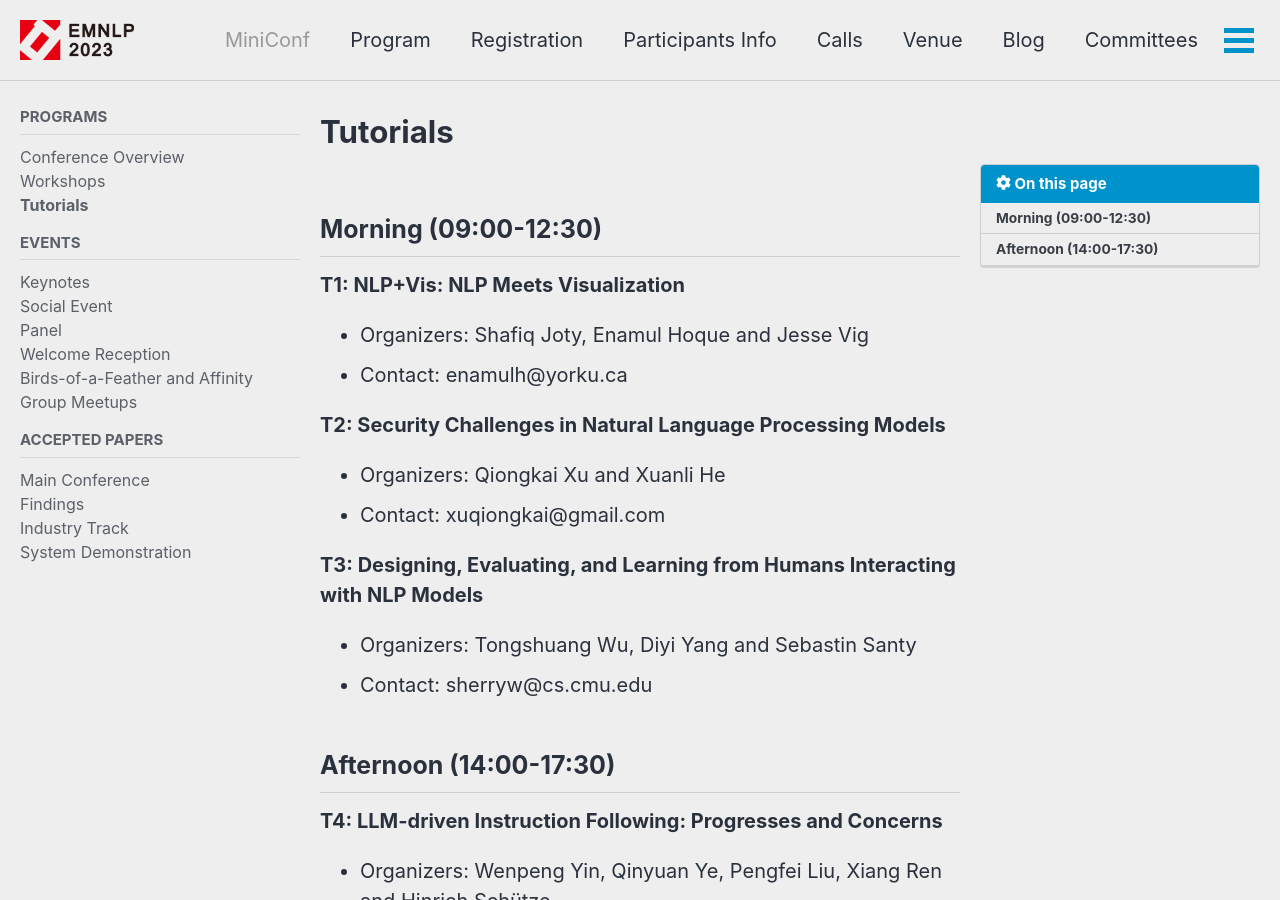
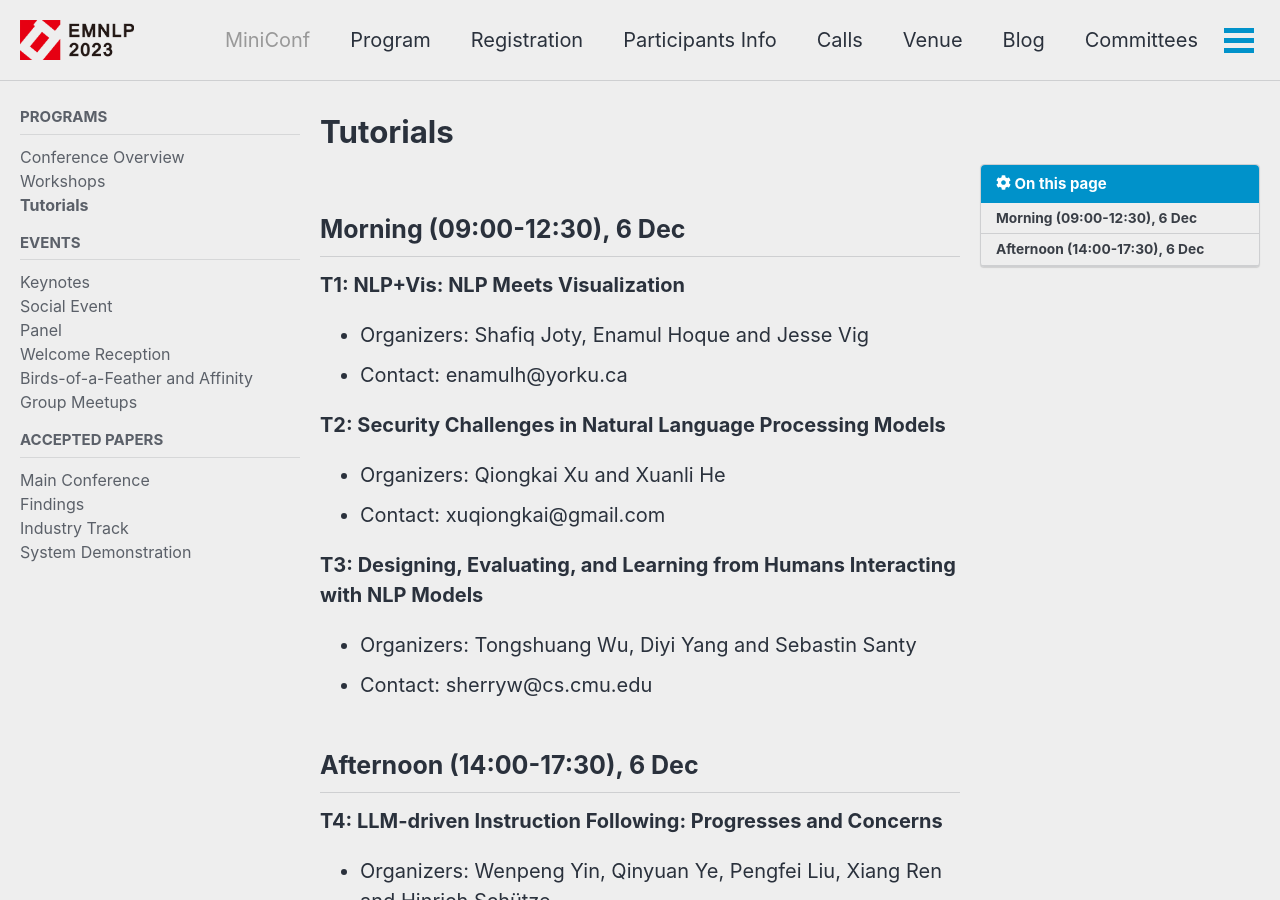
Before and after one commit to acl-org/emnlp-2023, a Jekyll site: the page built from _pages/program/tutorials.md, in a window 1280 px wide and 900 px high. Built offline with Jekyll 4.4.1, drawn with Linux system fonts in a browser that asks for light colours; cached includes are drawn as plain includes; nearby versions of some CDN libraries.

Commit message:
Update tutorials.md

```diff
--- a/_pages/program/tutorials.md
+++ b/_pages/program/tutorials.md
@@ -10,7 +10,7 @@ sidebar:
     nav: program
 ---
 
-## Morning (09:00-12:30)
+## Morning (09:00-12:30), 6 Dec
 
 **T1: NLP+Vis: NLP Meets Visualization**<br>
 
@@ -27,7 +27,7 @@ sidebar:
 * Organizers: Tongshuang Wu, Diyi Yang and Sebastin Santy
 * Contact: sherryw@cs.cmu.edu
 
-## Afternoon (14:00-17:30)
+## Afternoon (14:00-17:30), 6 Dec
 
 **T4: LLM-driven Instruction Following: Progresses and Concerns**<br>
 
```
